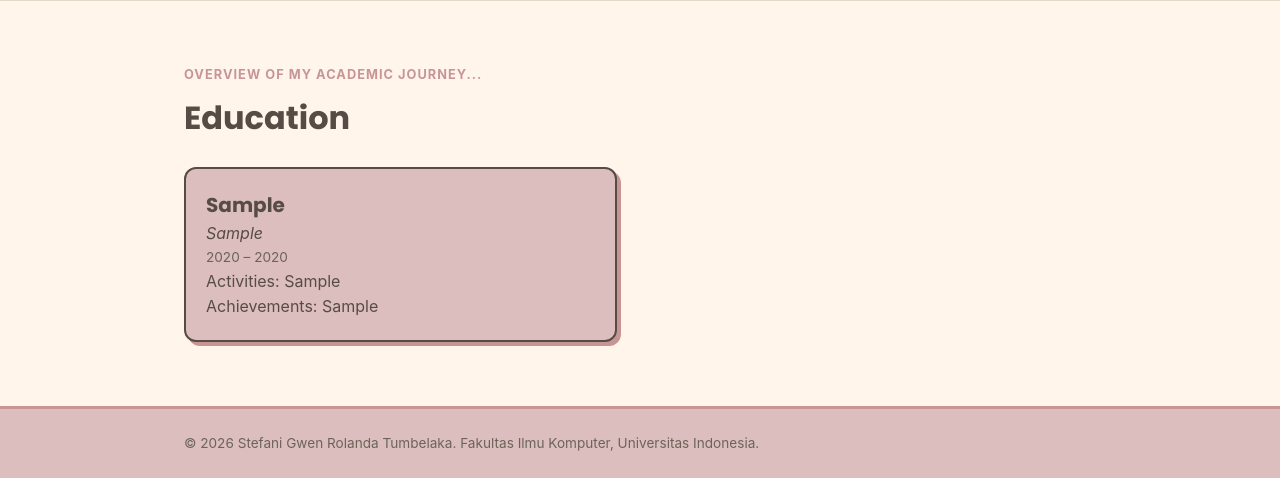
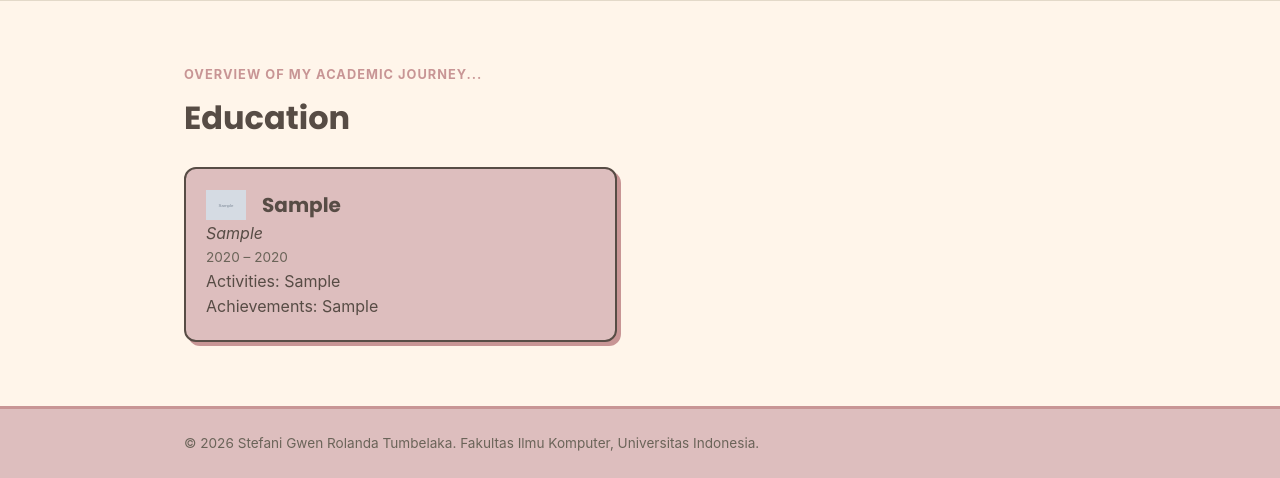
Before and after one commit to stefanigwen14/myportofolio, a Django app: page /education/ in a window 1280 px wide. Shown: the part 76-554 px from the top of the page. Run offline with Django 5.2, Linux system fonts and the light colour scheme; tables that the repository leaves empty hold one stand-in row (values such as "Sample post"); grey boxes marked "Sample" are stand-in pictures.

Commit message:
feat: add logo for Education model

```diff
--- a/main/models.py
+++ b/main/models.py
@@ -30,6 +30,7 @@ class Experience(models.Model):
 class Education(models.Model):
     id = models.UUIDField(primary_key=True, default=uuid.uuid4, editable=False)
     institution = models.CharField(max_length=255)
+    institution_logo = models.URLField(blank=True, null=True)
     major = models.CharField(max_length=255)
     year_started = models.DateTimeField(default=timezone.now)
     year_graduated = models.DateTimeField(blank=True, null=True)
--- a/static/css/style.css
+++ b/static/css/style.css
@@ -231,7 +231,7 @@ h1, .brand {
         flex-direction: column;
         width: 100%;
         position: absolute;
-        top: 90px;
+        top: 70px;
         left: 0;
         padding: 1.5rem;
         background: var(--accent);
@@ -396,6 +396,18 @@ h1, .brand {
     border-style: solid;
 }
 
+.institution-info {
+    display: flex;
+    flex-direction: row;
+    align-items: center;
+    gap: 16px;
+}
+
+.institution-info img {
+    width: auto;
+    height: 30px;
+}
+
 .education-major {
     font-style: italic;
 }
@@ -418,7 +430,7 @@ h1, .brand {
 }
 
 .project-grid {
-    grid-template-columns: repeat(2, minmax(0, 1fr));
+    grid-template-columns: repeat(auto-fill, minmax(350px, 1fr));
 }
 
 .project-grid .experience-card {
--- a/templates/education.html
+++ b/templates/education.html
@@ -11,7 +11,13 @@
                 <div class="models-grid">
                     {% for education in education_list %}
                         <article class="models-card">
-                            <h2>{{ education.institution }}</h2>
+                            <div class="institution-info">
+                                {% if education.institution_logo %}
+                                    <img src="{{ education.institution_logo }}"
+                                        alt="Logo of {{ education.institution }}">
+                                {% endif %}
+                                <h2>{{ education.institution }}</h2>
+                            </div>
                             <p class="education-major">{{ education.major }}</p>
                             {% if education.is_studying %}
                                 <p class="time-period">{{ education.year_started.year }} – Now</p>
--- a/templates/experience.html
+++ b/templates/experience.html
@@ -17,6 +17,7 @@
                             </span>
                             {% if experience.thumbnail %}
                                 <img src="{{ experience.thumbnail }}"
+                                alt="Thumbnail of {{ experience.title }}"
                                 class="thumbnail">
                             {% endif %}
                             <h2 class="experiemce-title">{{ experience.title }}</h2>
```
Also changed, not shown: main/migrations/0008_education_institution_logo.py (added).
